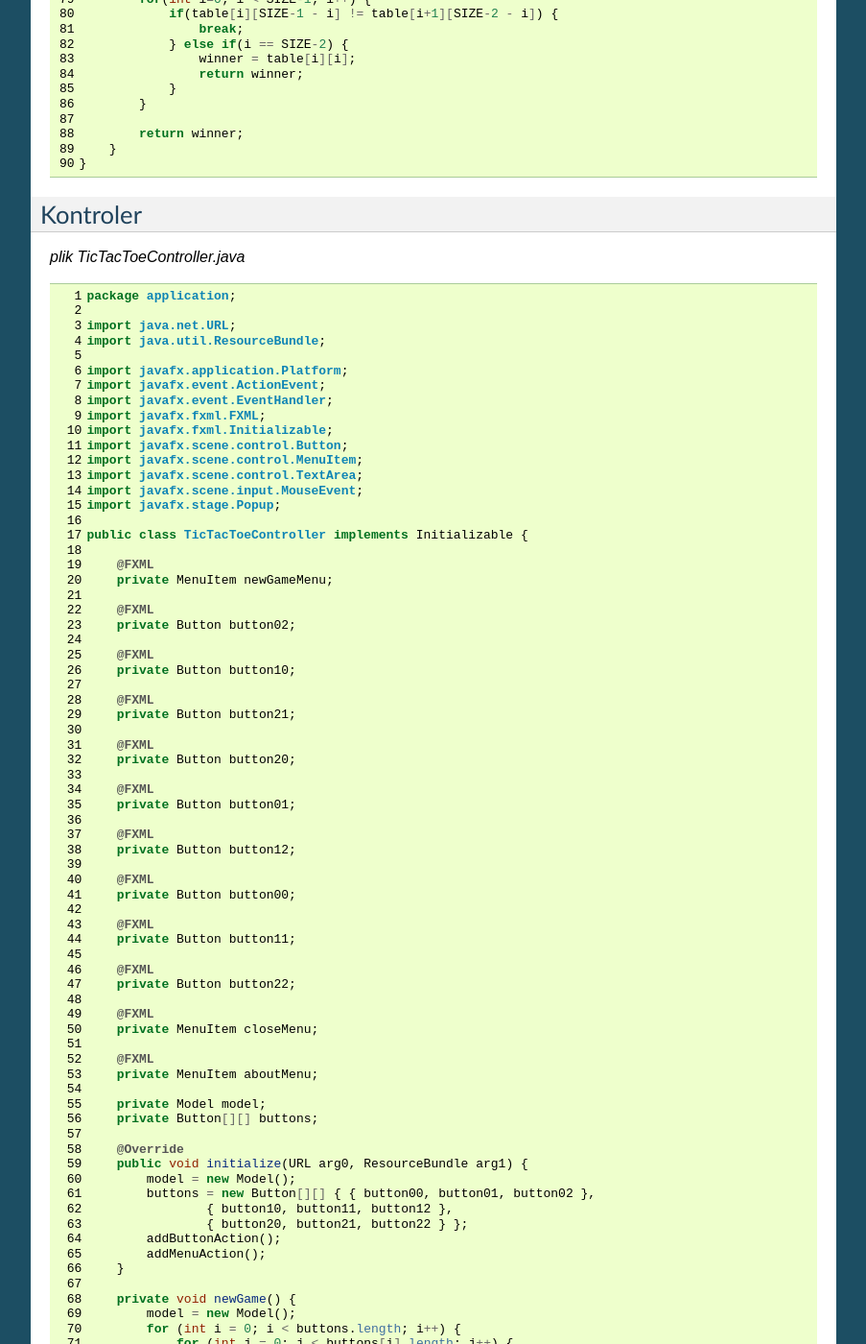
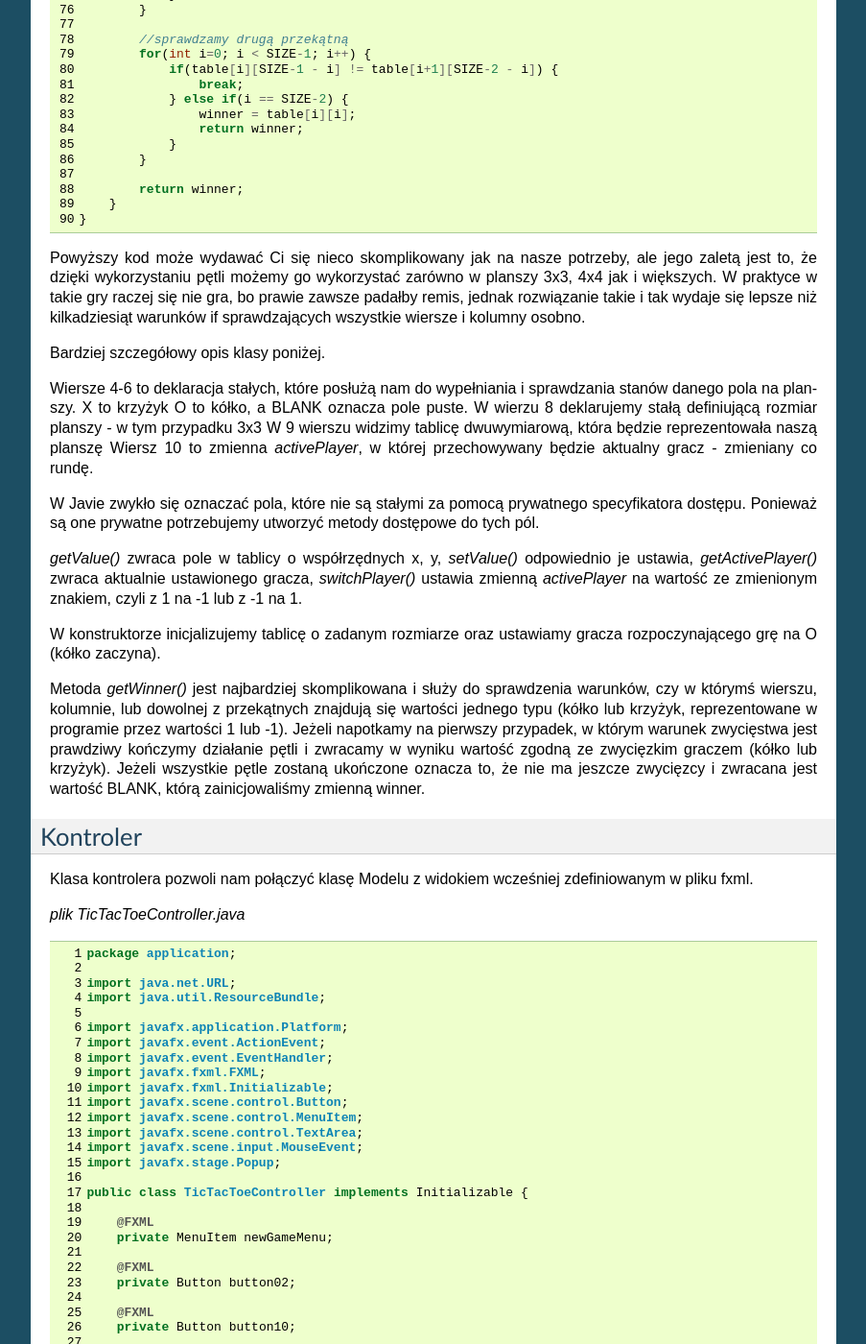
Before and after one commit to koduj-z-klasa/java-krok-po-kroku, a Sphinx documentation site: the page built from docs/source/summary.rst, in a window 1280 px wide and 1400 px high, scrolled down 7421 px. Shown: the whole window at 96% size, without its empty margins (198-1101 px from the left). Built offline with Sphinx 7.4.7, drawn with Linux system fonts in a browser that asks for light colours; some of the changed text lies outside the part shown.

Commit message:
Poprawki w konfiguracji i opis modelu w ostatniej
Ostatnia lekcja jeszcze do uzupełnienia

```diff
--- a/docs/source/summary.rst
+++ b/docs/source/summary.rst
@@ -183,10 +183,12 @@
         </children>
     </VBox>
 
+W pliku fxml widzimy wynik wcześniejszych operacji, nie powinno być w nim nic czego wcześniej nie poznaliśmy - konfiguracja layoutu oraz kilku przycisków z odpowiednio nadanymi atrybutami fx:id.
+
 
 Model
 ----------
-Klasa modelu w naszym przypadku jest bardzo prosta. Jedynym jej zadaniem będzie przechowywanie aktualnego stanu aplikacji, a to najłatwiej będzie zrealizować za pomocą dwuwymiarowej tablicy. Możemy wykorzystać dowolny typ liczbowy, np. int ponieważ potrzebujemy 3 stanów każdego przycisku:
+Klasa modelu w naszym przypadku będzie stanowiła główną logikę aplikacji. Zamieścimy w niej zarówno model danych, czyli odwzorowanie planszy jak i logikę biznesową, czyli metody, które sprawdzą , czy ktoś już przypadkiem nie wygrał.
 
 * -1 - kółko
 * 0 - puste pole
@@ -288,8 +290,30 @@
         }
     }
 
+Powyższy kod może wydawać Ci się nieco skomplikowany jak na nasze potrzeby, ale jego zaletą jest to, że dzięki wykorzystaniu pętli możemy go wykorzystać zarówno w planszy 3x3, 4x4 jak i większych. W praktyce w takie gry raczej się nie gra, bo prawie zawsze padałby remis, jednak rozwiązanie takie i tak wydaje się lepsze niż kilkadziesiąt warunków if sprawdzających wszystkie wiersze i kolumny osobno.
+
+Bardziej szczegółowy opis klasy poniżej.
+
+Wiersze 4-6 to deklaracja stałych, które posłużą nam do wypełniania i sprawdzania stanów danego pola na planszy. X to krzyżyk O to kółko, a BLANK oznacza pole puste.
+W wierzu 8 deklarujemy stałą definiującą rozmiar planszy - w tym przypadku 3x3
+W 9 wierszu  widzimy tablicę dwuwymiarową, która będzie reprezentowała naszą planszę
+Wiersz 10 to zmienna *activePlayer*, w której przechowywany będzie aktualny gracz - zmieniany co rundę.
+
+W Javie zwykło się oznaczać pola, które nie są stałymi za pomocą prywatnego specyfikatora dostępu. Ponieważ są one prywatne potrzebujemy utworzyć metody dostępowe do tych pól.
+
+*getValue()* zwraca pole w tablicy o współrzędnych x, y,
+*setValue()* odpowiednio je ustawia,
+*getActivePlayer()* zwraca aktualnie ustawionego gracza,
+*switchPlayer()* ustawia zmienną *activePlayer* na wartość ze zmienionym znakiem, czyli z 1 na -1 lub z -1 na 1.
+
+W konstruktorze inicjalizujemy tablicę o zadanym rozmiarze oraz ustawiamy gracza rozpoczynającego grę na O (kółko zaczyna).
+
+Metoda *getWinner()* jest najbardziej skomplikowana i służy do sprawdzenia warunków, czy w którymś wierszu, kolumnie, lub dowolnej z przekątnych znajdują się wartości jednego typu (kółko lub krzyżyk, reprezentowane w programie przez wartości 1 lub -1). Jeżeli napotkamy na pierwszy przypadek, w którym warunek zwycięstwa jest prawdziwy kończymy działanie pętli i zwracamy w wyniku wartość zgodną ze zwycięzkim graczem (kółko lub krzyżyk). Jeżeli wszystkie pętle zostaną ukończone oznacza to, że nie ma jeszcze zwycięzcy i zwracana jest wartość BLANK, którą zainicjowaliśmy zmienną winner.
+
+
 Kontroler
 -------------
+Klasa kontrolera pozwoli nam połączyć klasę Modelu z widokiem wcześniej zdefiniowanym w pliku fxml.
 
 *plik TicTacToeController.java*
 
```
Also changed, not shown: docs/source/config.rst (+29 -0 lines), docs/source/00_config/bit.png (added), docs/source/00_config/eclipsejdk.png (added), 13 other files.
